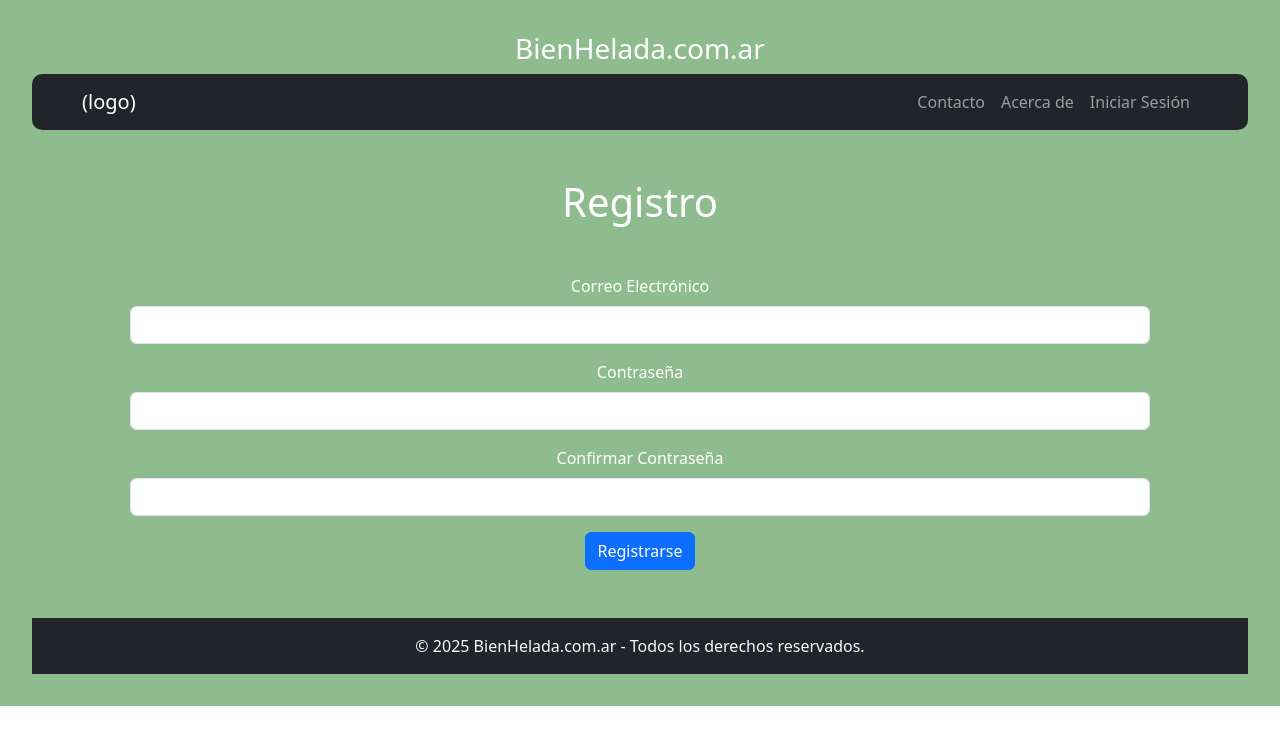
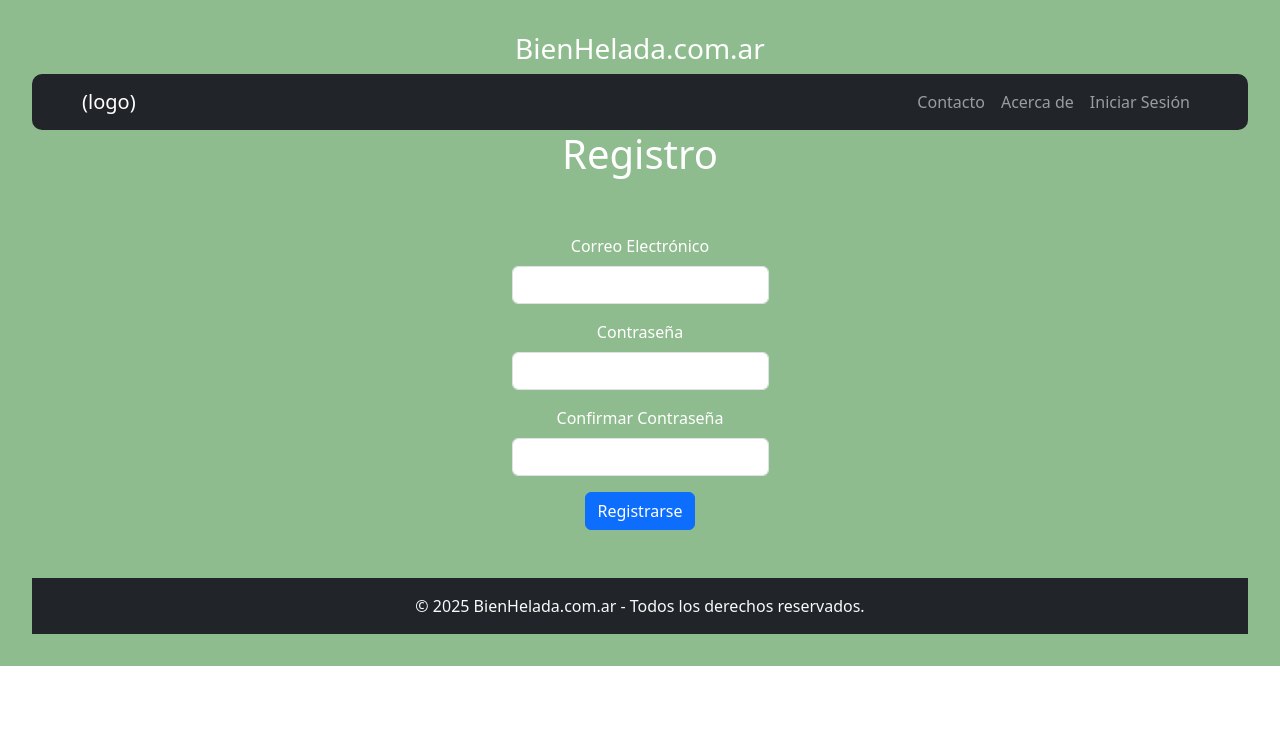
Before and after one commit to undrbug/integrador-TalentoTech, a React (Vite) app: page /register in a window 1280 px wide. Shown: the top 744 px of the page. Built offline with nearby package versions, Linux system fonts and the light colour scheme; no server answers.

Commit message:
se agrego estilos a las tablas y formularios

```diff
--- a/src/components/Cart.jsx
+++ b/src/components/Cart.jsx
@@ -1,4 +1,4 @@
-import { Container, Row, Col, Card, Button } from 'react-bootstrap';
+import { Container, Table, Row, Col, Card, Button } from 'react-bootstrap';
 import { useCart } from './CartContext';
 import { FaTrash } from 'react-icons/fa';
 
@@ -27,7 +27,7 @@ const Cart = () => {
                             {hasProduct ? (
                                 <>
                                     <h5>Productos en el carrito:</h5>
-                                    <table className="table table-striped">
+                                    <Table striped bordered hover responsive>
                                         <thead>
                                             <tr>
                                                 <th>Producto</th>
@@ -52,7 +52,7 @@ const Cart = () => {
                                                 </tr>
                                             ))}
                                         </tbody>
-                                    </table>
+                                    </Table>
                                     <hr />
                                     <h6>Total: ${(() => {
                                         let total = carrito.reduce((acc, item) => acc + (item.price * item.quantity), 0);
--- a/src/components/Login.jsx
+++ b/src/components/Login.jsx
@@ -1,6 +1,7 @@
 import React, { useState } from 'react';
 import { useAuth } from './AuthContext';
 import { Link, useNavigate } from 'react-router-dom';
+import { Container } from 'react-bootstrap';
 
 const Login = () => {
   const { login } = useAuth();
@@ -20,7 +21,7 @@ const Login = () => {
   };
 
   return (
-    <div className="container mt-5">
+    <Container className="container d-flex flex-column align-items-center justify-content-center min-vh-60">
       <h1>Iniciar Sesión</h1>
       <form className="m-4 p-4" onSubmit={handleSubmit}>
         {error && <p className="text-danger">{error}</p>}
@@ -35,7 +36,7 @@ const Login = () => {
         <button type="submit" className="btn btn-primary">Iniciar Sesión</button>
       </form>
         <p>¿No tenés una cuenta? <Link to="/register">Regístrate aquí</Link></p>
-    </div>
+    </Container>
   );
 };
 
--- a/src/components/Register.jsx
+++ b/src/components/Register.jsx
@@ -1,6 +1,7 @@
 import React, { useState } from 'react';
 import { useAuth } from './AuthContext';
 import { useNavigate } from 'react-router-dom';
+import { Container } from 'react-bootstrap';
 
 const Register = () => {
   const { register } = useAuth();
@@ -25,7 +26,7 @@ const Register = () => {
   };
 
   return (
-    <div className="container mt-5">
+    <Container className="container d-flex flex-column align-items-center justify-content-center min-vh-60">
       <h1>Registro</h1>
       <form className="m-4 p-4" onSubmit={handleSubmit}>
         {error && <p className="text-danger">{error}</p>}
@@ -43,7 +44,7 @@ const Register = () => {
         </div>
         <button type="submit" className="btn btn-primary">Registrarse</button>
       </form>
-    </div>
+    </Container>
   );
 };
 
```
